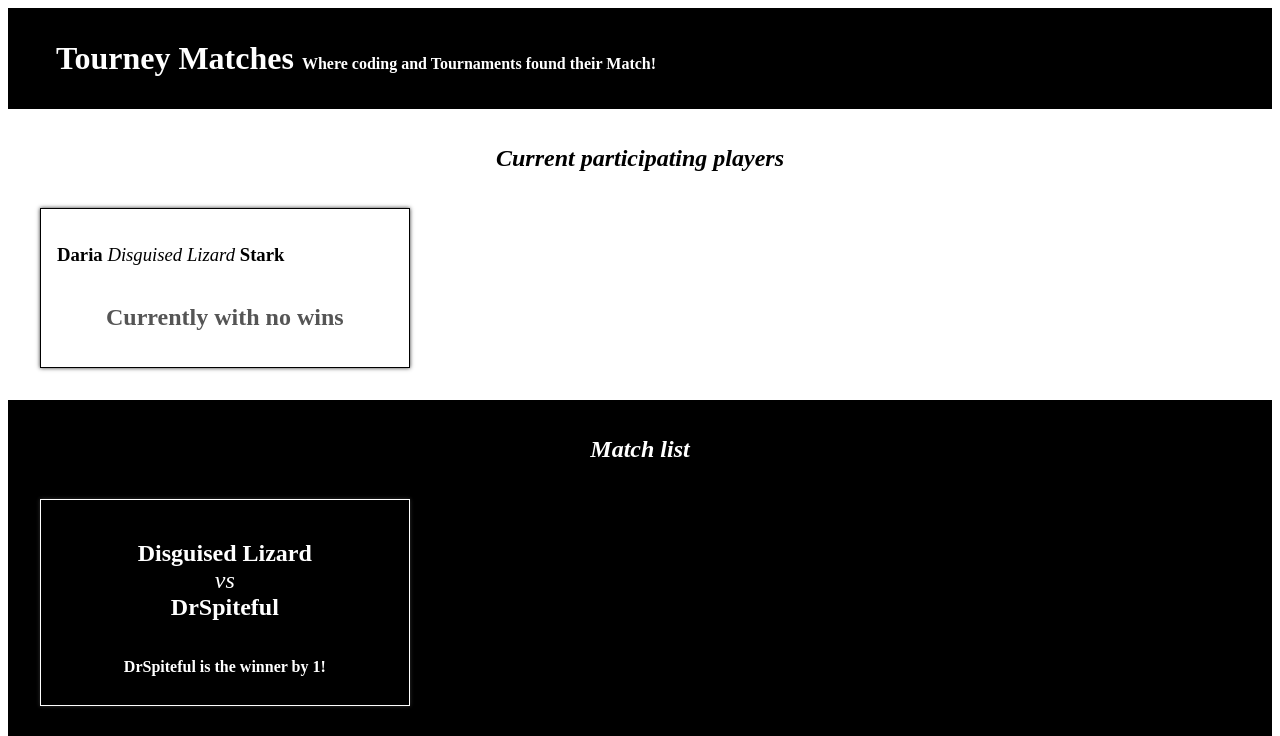
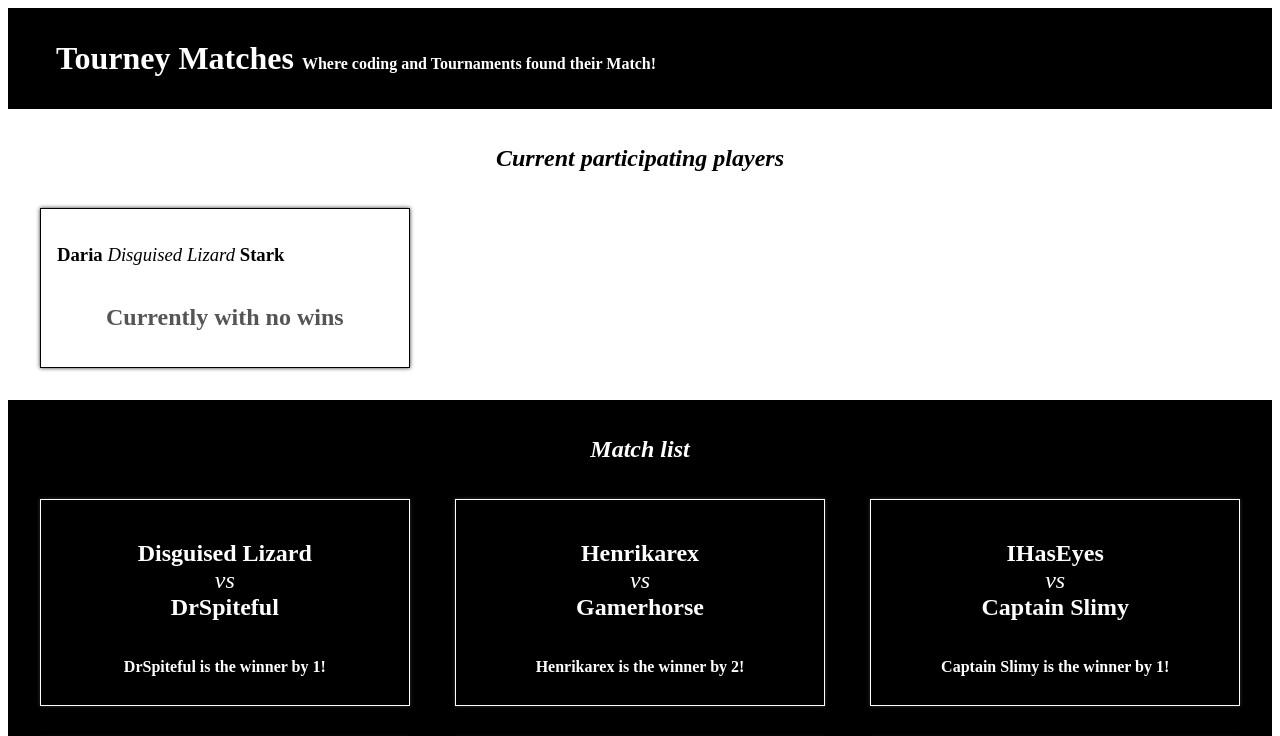
Before and after one commit to kand5950/tourney-matches, a React (Create React App) app: page / in a window 1280 px wide. Shown: the top 736 px of the page. Built offline with nearby package versions, Linux system fonts and the light colour scheme.

Commit message:
rendering all matches

```diff
--- a/src/components/MatchList.js
+++ b/src/components/MatchList.js
@@ -2,12 +2,21 @@
 
 function MatchList(props) {
 
-  const oneMatch = props.matchData[0];
+  const matches = props.matchData.map((match) => {
+    return (
+      <Match
+      key={match.matchNumber}
+      players={match.players}
+      winner={match.winner}
+      scoreDifference={match.scoreDifference}
+      />
+    );
+  });
 
   return (
     <section className="PlayerList MatchList">
       <h1>Match list</h1>
-      <Match players={oneMatch.players} winner={oneMatch.winner} scoreDifference={oneMatch.scoreDifference} />
+      {matches}
     </section>
 
   );
```
